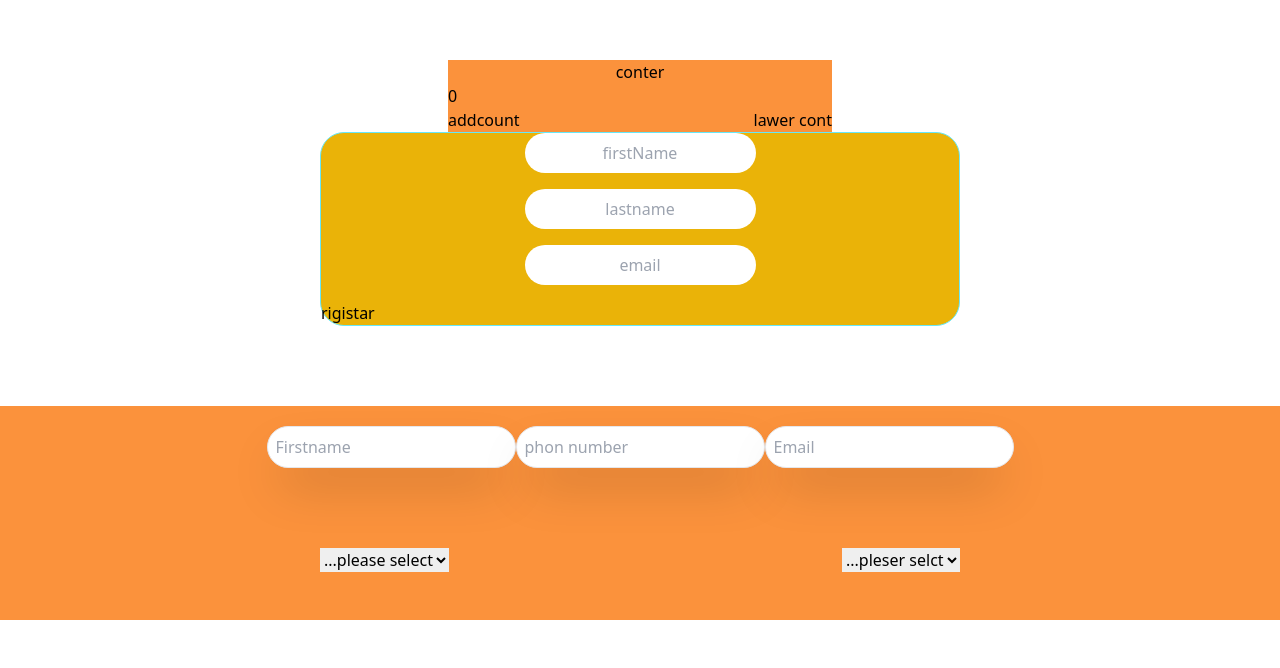
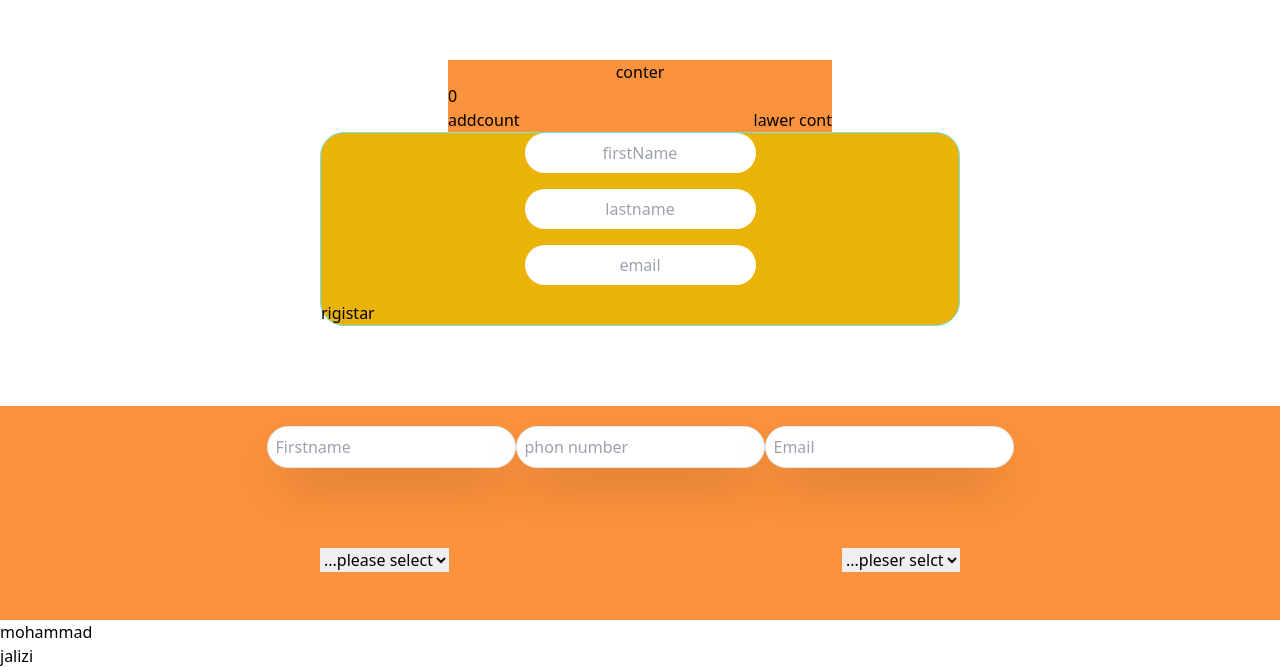
Before and after one commit to mohammadjalizi/learn-react, a React (Create React App) app: page / in a window 1280 px wide. Shown: the part 370-1038 px from the top of the page. Before the commit the page ends 990 px from the top, so only its background shows below. Built offline with nearby package versions, Linux system fonts and the light colour scheme.

Commit message:
Added project

```diff
--- a/src/App.js
+++ b/src/App.js
@@ -98,6 +98,11 @@ this.code=25
 
 <Project1/>
 <Ticket/>
+<ul>
+
+<Usersli/>
+
+</ul>
         </div>
 
       );
```
